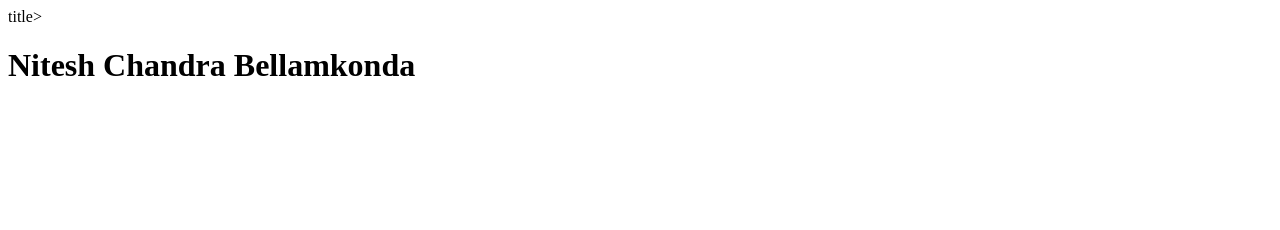
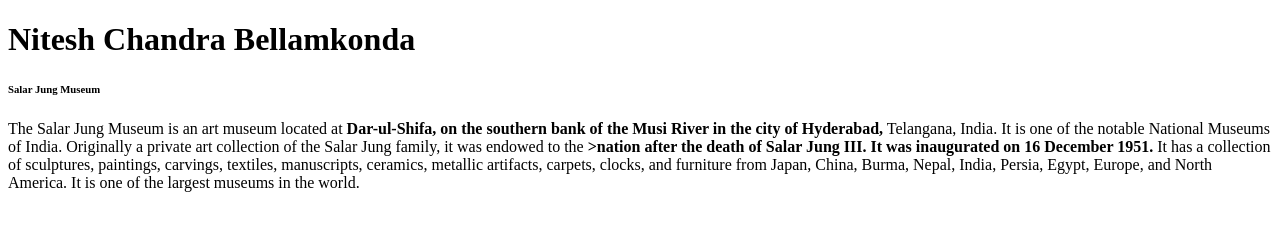
Before and after one commit to 44-563-Web-Apps-F22/44563-webapps-assignment-3-Nitesh625, a plain HTML site: page index.html in a window 1280 px wide. Drawn offline with Linux system fonts and the light colour scheme.

Commit message:
paragraph added

```diff
--- a/index.html
+++ b/index.html
@@ -1,11 +1,24 @@
 <!DOCTYPE html>
-<html>
-    <head>
-        <title>I am</title>title>
-    </head>
-    <body>
-        <h1>
-            Nitesh Chandra Bellamkonda
-        </h1>
-    </body>
+<html lang="en">
+<head>
+    <meta charset="UTF-8">
+    <meta http-equiv="X-UA-Compatible" content="IE=edge">
+    <meta name="viewport" content="width=device-width, initial-scale=1.0">
+    <title>name</title>
+</head>
+<body>
+    <h1>  Nitesh Chandra Bellamkonda</h1>
+    <h6>  Salar Jung Museum </h6>
+    <p>
+        The Salar Jung Museum is an art museum located at<b> Dar-ul-Shifa,
+        on the southern bank of the Musi River in the city of Hyderabad,</b>
+        Telangana, India. It is one of the notable National Museums of India.
+        Originally a private art collection of the Salar Jung family, it was endowed to the <b>>nation after the death of Salar Jung III.
+        It was inaugurated on 16 December 1951.</b>
+        It has a collection of sculptures, paintings, carvings, textiles, manuscripts, ceramics,
+        metallic artifacts, carpets, clocks, and furniture from Japan,
+        China, Burma, Nepal, India, Persia, Egypt, Europe, and North America. It is one of the largest museums in the world.
+    </p>
+
+</body>
 </html>
```
